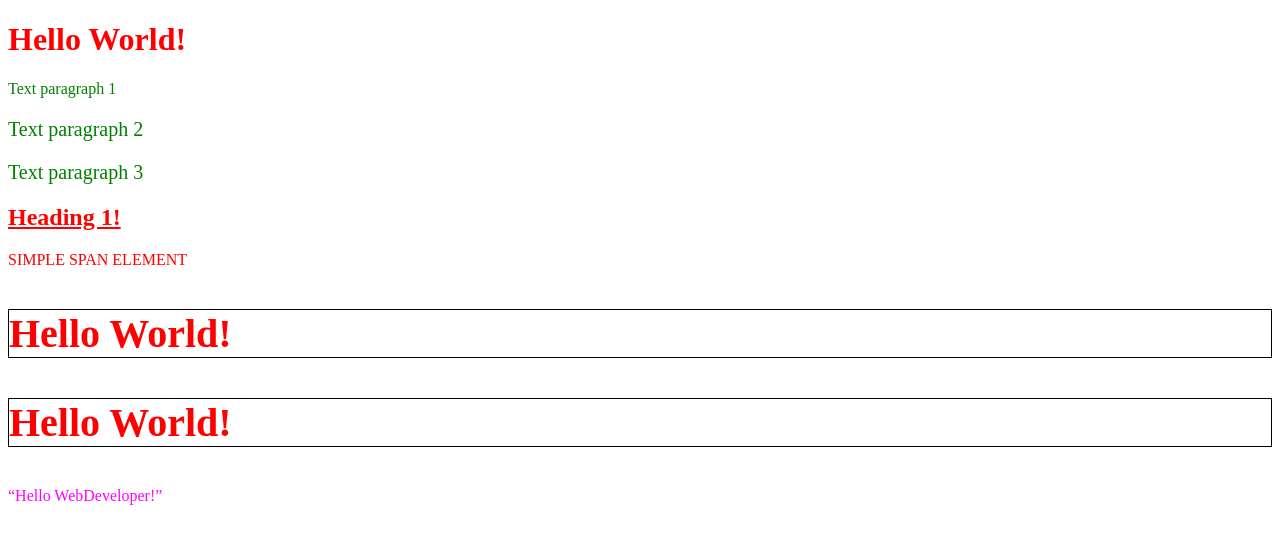
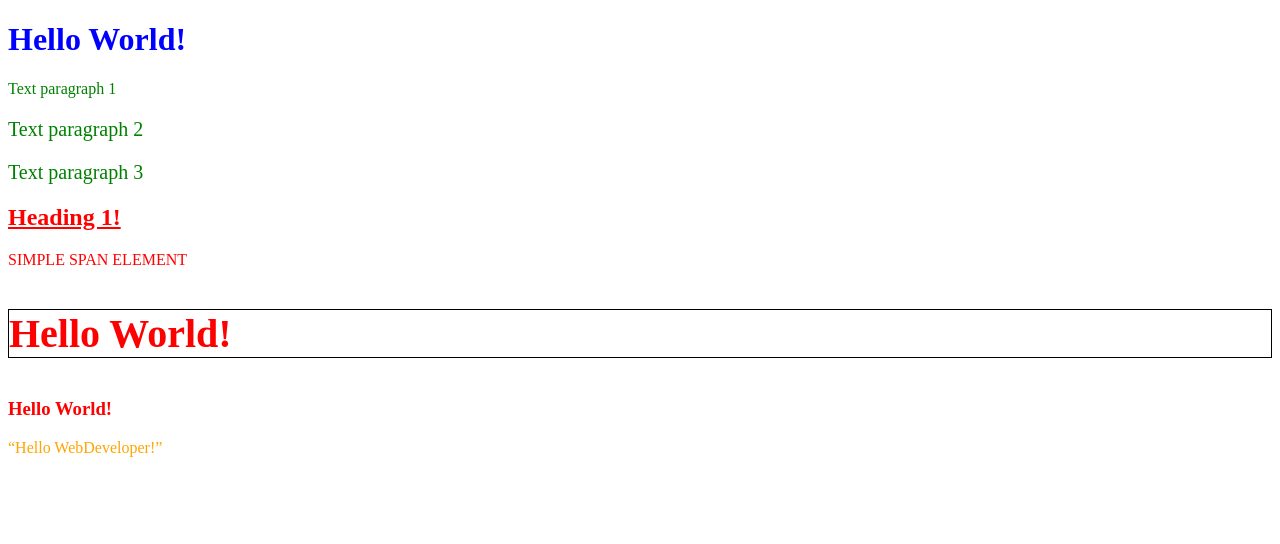
Before and after one commit to CrimsonMoth/CSS3-Basics, a plain HTML site: page 02. Simple Selectors/index.html in a window 1280 px wide. Drawn offline with Linux system fonts and the light colour scheme.

Commit message:
Add files via upload

```diff
--- a/02. Simple Selectors/styles.css
+++ b/02. Simple Selectors/styles.css
@@ -4,6 +4,10 @@
 
 p {
   color: green;
+}
+
+h1 {
+  color: blue;
 }
 
 .heading1 {
@@ -18,10 +22,9 @@ p.fz20 {
   font-size: 20px;
 }
 
-#heading,
-#heading2 {
+#heading {
   font-size: 40px;
-  border: 1px solid #000;
+  border: 1px solid black;
 }
 
 q {
@@ -33,5 +36,5 @@ q.simple {
 }
 
 body q.simple {
-  color: fuchsia;
+  color: orange;
 }
```
